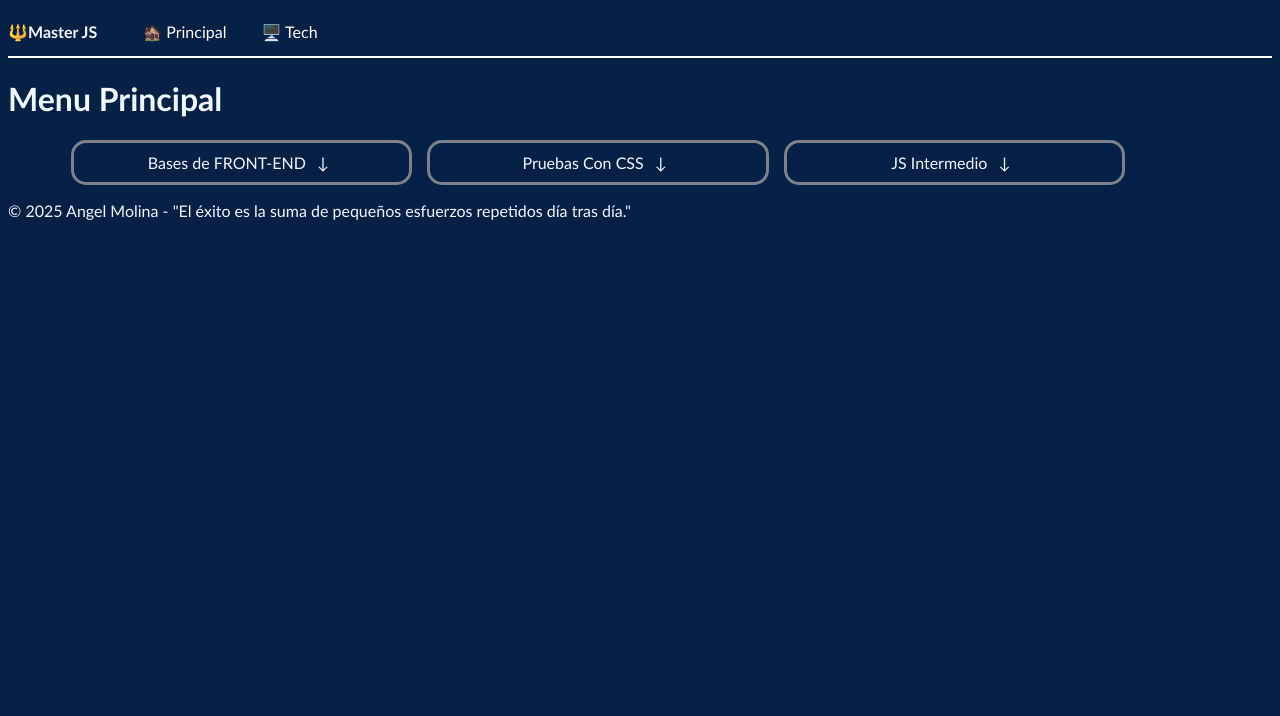
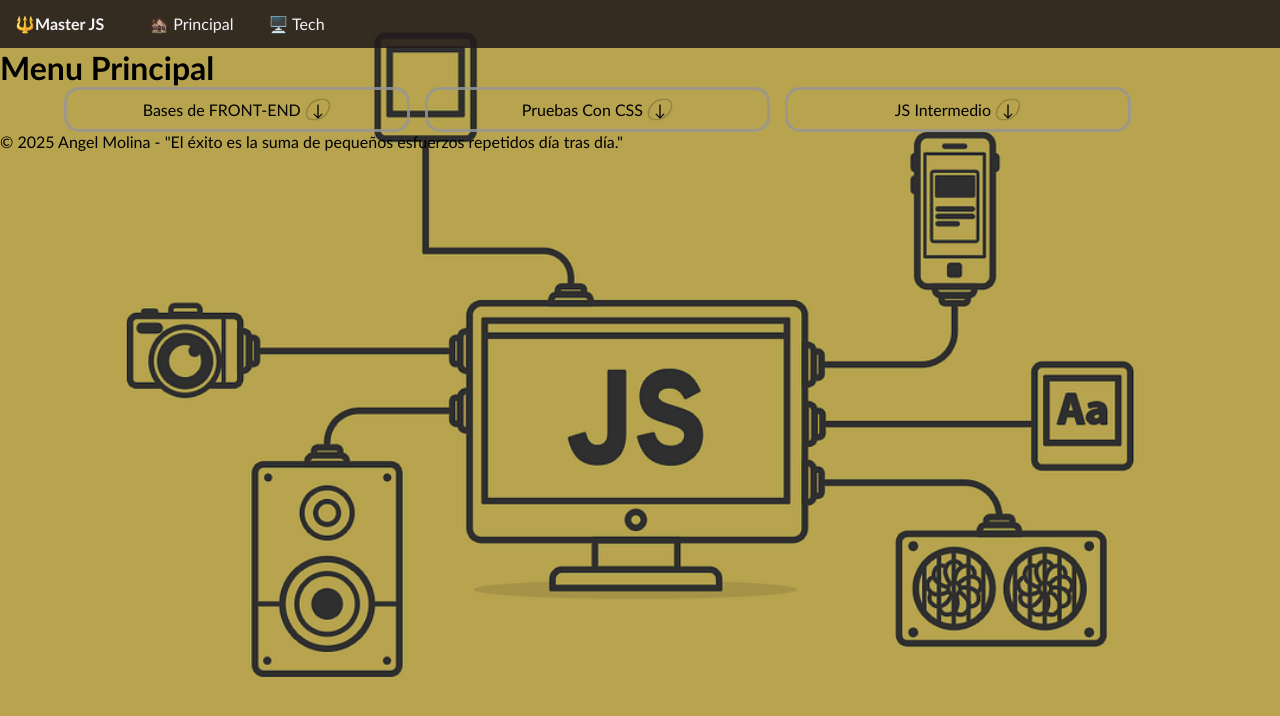
Before and after one commit to AngelMolina3464/Javanilla2025, a plain HTML site: page index.html in a window 1280 px wide. Drawn offline with Linux system fonts and the light colour scheme.

Commit message:
Con el cambio de Fondo

```diff
--- a/index.html
+++ b/index.html
@@ -10,10 +10,13 @@
     <!-- Bloque de estilos-->
     <link rel="stylesheet" href="/styles/root.css" />
     <link rel="stylesheet" href="/styles/desplegables.css" />
+    <link rel="stylesheet" href="/styles/main.css" />
     <!-- Bloque de estilos-->
     <title>Master JS | Principal</title>
   </head>
   <body>
+    <div class="bg__MainContainer">
+      <div class="bg__mainContainer__Opacity">
         <!-- Bloque de navegacion-->
         <nav>
           <strong>🔱Master JS</strong>
@@ -23,6 +26,7 @@
           </div>
         </nav>
         <!-- Bloque de navegacion-->
+
         <main>
           <header>
             <h1>Menu Principal</h1>
@@ -46,6 +50,7 @@
                 <div>
                   <a href="/pages/posicion.html">Posicion en CSS</a>
                   <a href="/pages/bg.html">BackGround en CSS</a>
+                  <a href="/pages/pruebabg.html">BackGroud</a>
                 </div>
               </div>
             </div>
@@ -67,11 +72,13 @@
         <!--Bloque del Footer -->
         <footer>
           <p>
-        &copy; 2025 Angel Molina - "El éxito es la suma de pequeños esfuerzos
-        repetidos día tras día."
+            &copy; 2025 Angel Molina - "El éxito es la suma de pequeños
+            esfuerzos repetidos día tras día."
           </p>
         </footer>
         <!--Bloque del Footer -->
+      </div>
+    </div>
 
     <!--Barra  top de Nagecion con Selectores  -->
     <script src="/scripts/navegationBar.js"></script>
--- a/styles/background.css
+++ b/styles/background.css
@@ -1,7 +1,7 @@
 .bg__Container {
   margin: 20px;
   min-height: 800px;
-  background-image: url("/media/gb2.jpg");
+  background-image: url("/media/ooj.png");
   background-repeat: no-repeat;
   background-position: center center;
 }
--- a/styles/desplegables.css
+++ b/styles/desplegables.css
@@ -14,7 +14,7 @@
   cursor: pointer;
 }
 .subarraNativa li:hover {
-  background-color: rgb(202, 219, 219);
+  background-color: rgb(49, 56, 56);
   color: black;
 }
 
--- /dev/null
+++ b/styles/main.css
@@ -0,0 +1,32 @@
+
+.bg__MainContainer {
+  background-image: url("/media/ooj.png");
+  background-repeat: no-repeat;
+  background-position: center center;
+  background-size: cover;
+  height: 100%;
+  width: 100%;
+}
+.bg__mainContainer__Opacity {
+  background-color: rgba(56, 56, 56, 0.336);
+  height: 100%;
+  width: 100%;
+}
+
+.barraNavegacion__Contenedor {
+  display: flex;
+  margin: 5px 10px;
+  column-gap: 15px;
+  padding: 5px 10px;
+  border-radius: 10px;
+}
+.barraNavegacion__Contenedor a {
+  text-decoration: none;
+  color: whitesmoke;
+  padding: 4px 10px;
+}
+.barraNavegacion__Contenedor a:hover {
+  background-color: #e0c464;
+  border-radius: 5px;
+  color: black;
+}
--- a/styles/root.css
+++ b/styles/root.css
@@ -1,18 +1,26 @@
+* {
+  margin: 0;
+  padding: 0;
+  box-sizing: border-box;
+}
+
 html,
 body {
+  height: 100vh;
+  width: 100vw;
   background-color: #072146;
-  font-family:  Calibri, "Trebuchet MS", sans-serif;
-  color: aliceblue;
+  font-family: Calibri, "Trebuchet MS", sans-serif;
 }
 
 nav {
+  padding-left: 15px;
   display: flex;
   align-items: center;
   column-gap: 15px;
-  border: solid white 2px;
-  border-right: 2px;
-  border-left: 2px;
-  border-top: 10px;
+  background-color: rgba(34, 28, 28, 0.884);
+}
+nav strong{
+  color: whitesmoke;
 }
 nav ul {
   display: flex;
@@ -30,23 +38,3 @@ input[type="date"] {
   margin: 10px 0px;
   border-radius: 10px;
 }
-
-.mainContainer {
-  margin: 10px 15px;
-}
-.barraNavegacion__Contenedor {
-  display: flex;
-  margin: 5px 10px;
-  column-gap: 15px;
-  padding: 5px 10px;
-  border-radius: 10px;
-}
-.barraNavegacion__Contenedor a {
-  text-decoration: none;
-  color: white;
-  padding: 4px 10px;
-}
-.barraNavegacion__Contenedor  a:hover{
-  background-color: rgba(240, 248, 255, 0.342);
-  border-radius: 5px
-}
```
Also changed, not shown: pages/pruebabg.html (added, +32 -0 lines), media/bg.jpg (deleted), media/gb2.jpg (deleted), media/ooj.png (added). Lines whose indentation alone changed are shown as unchanged.
